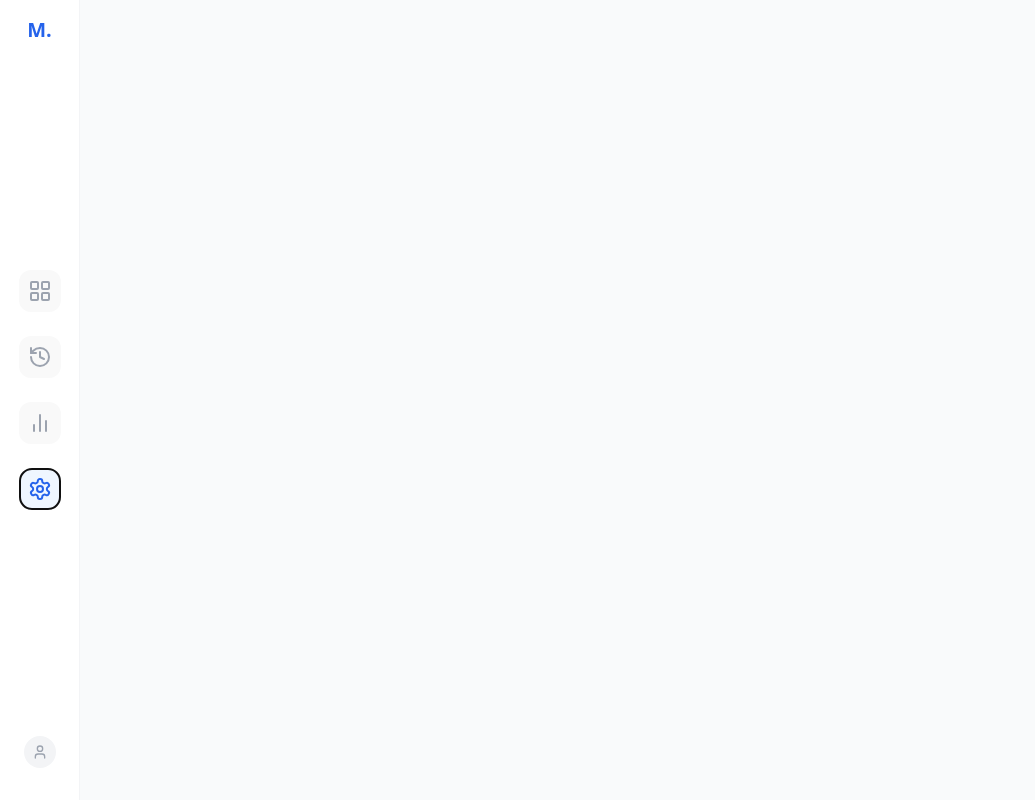
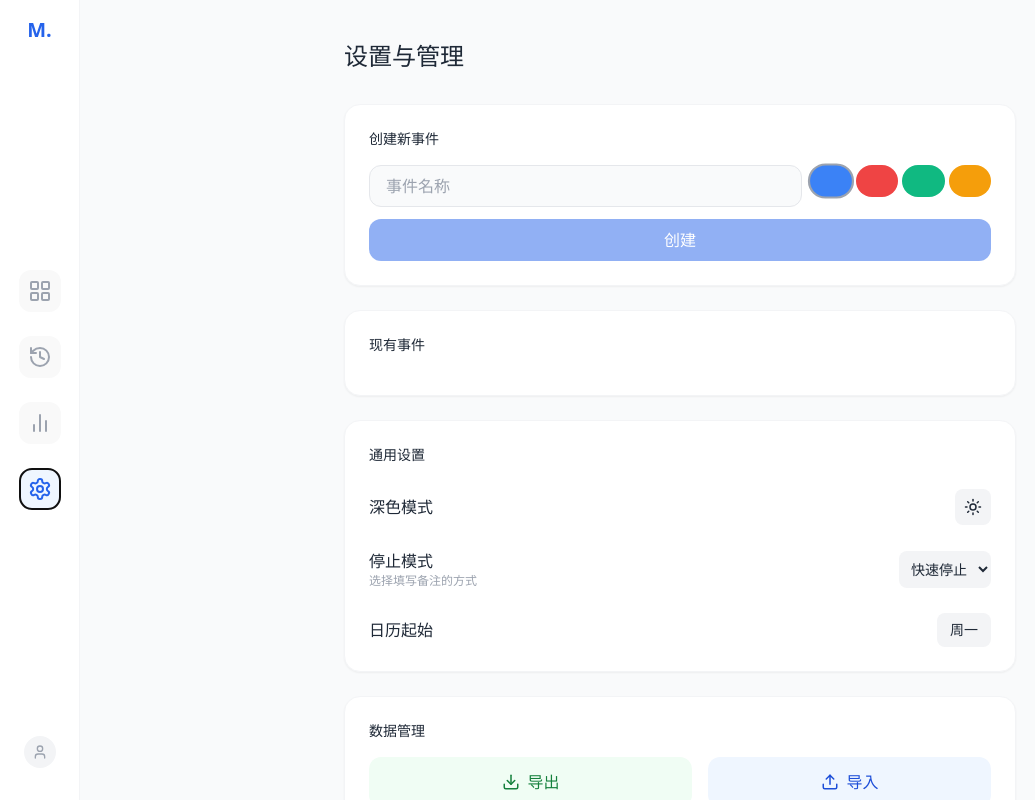
Before and after one commit to Quaternijkon/betterFly, a React (Vite) app: page / in a window 1280 px wide. Both pictures are taken after a click on the button 39 px from the left and 489 px from the top of the page. Shown: the whole page, without its empty margins (0-1035 px from the left). Built offline with nearby package versions, Linux system fonts and the light colour scheme.

Commit message:
Refactor event creation and data import/export

```diff
--- a/src/App.tsx
+++ b/src/App.tsx
@@ -1,4 +1,11 @@
 import React, { useState, useEffect, useMemo, useRef } from 'react';
+import {
+  Square, BarChart2, Clock, Settings, History, Edit2, Trash2,
+  Save, X, Plus, LayoutGrid, CheckCircle2, Loader2,
+  User as UserIcon, Activity, Filter, ChevronDown, Check,
+  Calendar as CalendarIcon, Grid, List, Moon, Sun, Download, Upload,
+  TrendingUp, FileText, PlusCircle, Hash, Zap, Coffee, Maximize
+} from 'lucide-react';
 
 // --- Types (Offline Version) ---
 interface Goal {
@@ -27,7 +34,7 @@ interface Session {
 
 interface UserSettings {
   themeColor: string;
-  weekStart: number; // 0 Sun, 1 Mon
+  weekStart: number;
   stopMode: 'quick' | 'note';
   darkMode: boolean;
 }
@@ -67,8 +74,9 @@ const dateToInputString = (dateInput: string | Date | null) => {
   return (new Date(date.getTime() - offset)).toISOString().slice(0, 16);
 };
 
-// --- Icons (Inline SVG) ---
-// Define Icon component locally to avoid external dependency issues
+// --- Sub-Components ---
+
+// Icons (Inline SVG to avoid external dependency issues)
 const Icon = ({ path, className, size = 24, ...props }: any) => (
   <svg xmlns="http://www.w3.org/2000/svg" width={size} height={size} viewBox="0 0 24 24" fill="none" stroke="currentColor" strokeWidth="2" strokeLinecap="round" strokeLinejoin="round" className={className} {...props}>
     {path}
@@ -107,10 +115,7 @@ const Icons = {
   Zap: (p: any) => <Icon path={<polygon points="13 2 3 14 12 14 11 22 21 10 12 10 13 2" />} {...p} />,
   Coffee: (p: any) => <Icon path={<><path d="M17 8h1a4 4 0 1 1 0 8h-1" /><path d="M3 8h14v9a4 4 0 0 1-4 4H7a4 4 0 0 1-4-4Z" /><line x1="6" x2="6" y1="2" y2="4" /><line x1="10" x2="10" y1="2" y2="4" /><line x1="14" x2="14" y1="2" y2="4" /></>} {...p} />,
   Maximize: (p: any) => <Icon path={<><path d="M8 3H5a2 2 0 0 0-2 2v3" /><path d="M21 8V5a2 2 0 0 0-2-2h-3" /><path d="M3 16v3a2 2 0 0 0 2 2h3" /><path d="M16 21h3a2 2 0 0 0 2-2v-3" /></>} {...p} />,
-  Loader2: (p: any) => <Icon path={<path d="M21 12a9 9 0 1 1-6.219-8.56" />} className={`${p.className || ''} animate-spin`} {...p} />,
 };
-
-// --- Sub-Components ---
 
 const MultiSelectFilter = ({ options, selectedIds, onChange, label }: any) => {
   const [isOpen, setIsOpen] = useState(false);
@@ -603,8 +608,7 @@ export default function App() {
   const [stoppingSessionId, setStoppingSessionId] = useState<string | null>(null);
   const [stoppingNote, setStoppingNote] = useState('');
   const [newEventName, setNewEventName] = useState('');
-  const [newEventColor] = useState(DEFAULT_COLORS[0]);
-  const [loading, setLoading] = useState(true);
+  const [newEventColor, setNewEventColor] = useState(DEFAULT_COLORS[0]);
 
   // --- Persistence ---
   useEffect(() => {
@@ -620,7 +624,6 @@ export default function App() {
       }
       const storedSessions = localStorage.getItem(STORAGE_KEYS.SESSIONS);
       if (storedSessions) setSessions(JSON.parse(storedSessions));
-      setLoading(false);
     };
     loadData();
   }, []);
@@ -736,12 +739,12 @@ export default function App() {
     setStoppingSessionId(null); setStoppingNote('');
   };
 
-  // const handleCreateEvent = () => {
-  //   if (!newEventName.trim()) return;
-  //   const newEvent: EventType = { id: uuid(), name: newEventName.trim(), color: newEventColor, archived: false, createdAt: new Date().toISOString(), goal: null };
-  //   setEventTypes(prev => [...prev, newEvent]);
-  //   setNewEventName('');
-  // };
+  const handleCreateEvent = () => {
+    if (!newEventName.trim()) return;
+    const newEvent: EventType = { id: uuid(), name: newEventName.trim(), color: newEventColor, archived: false, createdAt: new Date().toISOString(), goal: null };
+    setEventTypes(prev => [...prev, newEvent]);
+    setNewEventName('');
+  };
 
   const handleUpdateEvent = (id: string, name: string, color: string, goal: Goal | null) => {
     setEventTypes(prev => prev.map(e => e.id === id ? { ...e, name, color, goal } : e));
@@ -770,32 +773,30 @@ export default function App() {
     setEditingSession(null);
   }
 
-  // const exportData = () => {
-  //   const data = { settings, eventTypes, sessions };
-  //   const blob = new Blob([JSON.stringify(data)], { type: 'application/json' });
-  //   const url = URL.createObjectURL(blob);
-  //   const a = document.createElement('a'); a.href = url; a.download = 'tracker_backup.json'; a.click();
-  // };
+  const exportData = () => {
+    const data = { settings, eventTypes, sessions };
+    const blob = new Blob([JSON.stringify(data)], { type: 'application/json' });
+    const url = URL.createObjectURL(blob);
+    const a = document.createElement('a'); a.href = url; a.download = 'tracker_backup.json'; a.click();
+  };
 
-  // const importData = (e: React.ChangeEvent<HTMLInputElement>) => {
-  //   const file = e.target.files?.[0];
-  //   if (!file) return;
-  //   const reader = new FileReader();
-  //   reader.onload = (evt) => {
-  //     try {
-  //       const data = JSON.parse(evt.target?.result as string);
-  //       if (confirm('导入将覆盖当前数据，确定吗？')) {
-  //          setSettings(data.settings);
-  //          setEventTypes(data.eventTypes);
-  //          setSessions(data.sessions);
-  //          alert('导入完成');
-  //       }
-  //     } catch (err) { alert('格式错误'); }
-  //   };
-  //   reader.readAsText(file);
-  // };
-
-  if (loading) return <div className="flex h-screen items-center justify-center dark:bg-gray-900 dark:text-white"><Icons.Loader2 className="animate-spin mr-2" /> 载入中...</div>;
+  const importData = (e: React.ChangeEvent<HTMLInputElement>) => {
+    const file = e.target.files?.[0];
+    if (!file) return;
+    const reader = new FileReader();
+    reader.onload = (evt) => {
+      try {
+        const data = JSON.parse(evt.target?.result as string);
+        if (confirm('导入将覆盖当前数据，确定吗？')) {
+           setSettings(data.settings);
+           setEventTypes(data.eventTypes);
+           setSessions(data.sessions);
+           alert('导入完成');
+        }
+      } catch (err) { alert('格式错误'); }
+    };
+    reader.readAsText(file);
+  };
 
   return (
     <div className={`${settings.darkMode ? 'dark' : ''} fixed inset-0 w-full h-full bg-gray-50 dark:bg-gray-900 text-gray-800 dark:text-gray-100 font-sans flex flex-col md:flex-row overflow-hidden`}>
@@ -951,6 +952,60 @@ export default function App() {
           </div>
         )}
 
+        {view === 'settings' && (
+          <div className="max-w-2xl mx-auto animate-in fade-in pb-20">
+            <h1 className="text-2xl font-bold mb-8">设置与管理</h1>
+            <div className="bg-white dark:bg-gray-800 p-6 rounded-2xl border border-gray-100 dark:border-gray-700 shadow-sm mb-6">
+              <h3 className="font-bold text-sm mb-4">创建新事件</h3>
+              <div className="flex gap-2">
+                <input value={newEventName} onChange={e => setNewEventName(e.target.value)} placeholder="事件名称" className="flex-1 bg-gray-50 dark:bg-gray-700 border border-gray-200 dark:border-gray-600 rounded-xl px-4 py-2 dark:text-white" />
+                <div className="flex gap-1">{DEFAULT_COLORS.slice(0, 4).map(c => <button key={c} onClick={() => setNewEventColor(c)} className={`w-8 h-8 rounded-full border-2 ${newEventColor === c ? 'border-gray-400 scale-110' : 'border-transparent'}`} style={{backgroundColor: c}} />)}</div>
+              </div>
+              <button onClick={handleCreateEvent} disabled={!newEventName} className="w-full mt-3 bg-blue-600 hover:bg-blue-700 text-white font-bold py-2 rounded-xl disabled:opacity-50">创建</button>
+            </div>
+
+            <div className="bg-white dark:bg-gray-800 p-6 rounded-2xl border border-gray-100 dark:border-gray-700 shadow-sm mb-6">
+               <h3 className="font-bold text-sm mb-4">现有事件</h3>
+               <div className="space-y-2">
+                 {eventTypes.map(et => (
+                   <div key={et.id} className="flex items-center justify-between p-3 bg-gray-50 dark:bg-gray-700/50 rounded-xl">
+                     <div className="flex items-center gap-3">
+                       <div className="w-3 h-3 rounded-full" style={{backgroundColor: et.color}}/>
+                       <span className="dark:text-white font-medium">{et.name}</span>
+                       {et.goal && <span className="text-xs bg-blue-100 text-blue-700 px-2 py-0.5 rounded">有目标</span>}
+                     </div>
+                     <button onClick={() => setEditingEventType(et)} className="text-sm text-blue-600 hover:underline">编辑</button>
+                   </div>
+                 ))}
+               </div>
+            </div>
+
+            <div className="bg-white dark:bg-gray-800 p-6 rounded-2xl border border-gray-100 dark:border-gray-700 shadow-sm mb-6 space-y-6">
+               <h3 className="font-bold text-sm">通用设置</h3>
+               <div className="flex justify-between items-center">
+                 <span>深色模式</span>
+                 <button onClick={() => setSettings(s => ({...s, darkMode: !s.darkMode}))} className="p-2 bg-gray-100 dark:bg-gray-700 rounded-lg">{settings.darkMode ? <Icons.Moon size={18}/> : <Icons.Sun size={18}/>}</button>
+               </div>
+               <div className="flex justify-between items-center">
+                 <div><span>停止模式</span><div className="text-xs text-gray-400">选择填写备注的方式</div></div>
+                 <select value={settings.stopMode} onChange={e => setSettings(s => ({...s, stopMode: e.target.value as any}))} className="bg-gray-100 dark:bg-gray-700 p-2 rounded-lg text-sm"><option value="quick">快速停止</option><option value="note">弹窗填写</option></select>
+               </div>
+               <div className="flex justify-between items-center">
+                 <span>日历起始</span>
+                 <button onClick={() => setSettings(s => ({...s, weekStart: s.weekStart === 1 ? 0 : 1}))} className="bg-gray-100 dark:bg-gray-700 px-3 py-1.5 rounded-lg text-sm">{settings.weekStart === 1 ? '周一' : '周日'}</button>
+               </div>
+            </div>
+
+            <div className="bg-white dark:bg-gray-800 p-6 rounded-2xl border border-gray-100 dark:border-gray-700 shadow-sm">
+               <h3 className="font-bold text-sm mb-4">数据管理</h3>
+               <div className="flex gap-4">
+                 <button onClick={exportData} className="flex-1 flex items-center justify-center gap-2 bg-green-50 dark:bg-green-900/20 text-green-700 dark:text-green-400 py-3 rounded-xl font-bold"><Icons.Download size={18}/> 导出</button>
+                 <label className="flex-1 flex items-center justify-center gap-2 bg-blue-50 dark:bg-blue-900/20 text-blue-700 dark:text-blue-400 py-3 rounded-xl font-bold cursor-pointer"><Icons.Upload size={18}/> 导入<input type="file" accept=".json" onChange={importData} className="hidden" /></label>
+               </div>
+            </div>
+          </div>
+        )}
+
         {/* MODALS */}
         {editingSession && <SessionModal session={editingSession} eventTypes={eventTypes} onClose={() => setEditingSession(null)} onSave={handleUpdateSession} onDelete={handleDeleteSession} isAddMode={false} darkMode={settings.darkMode} />}
 
```
